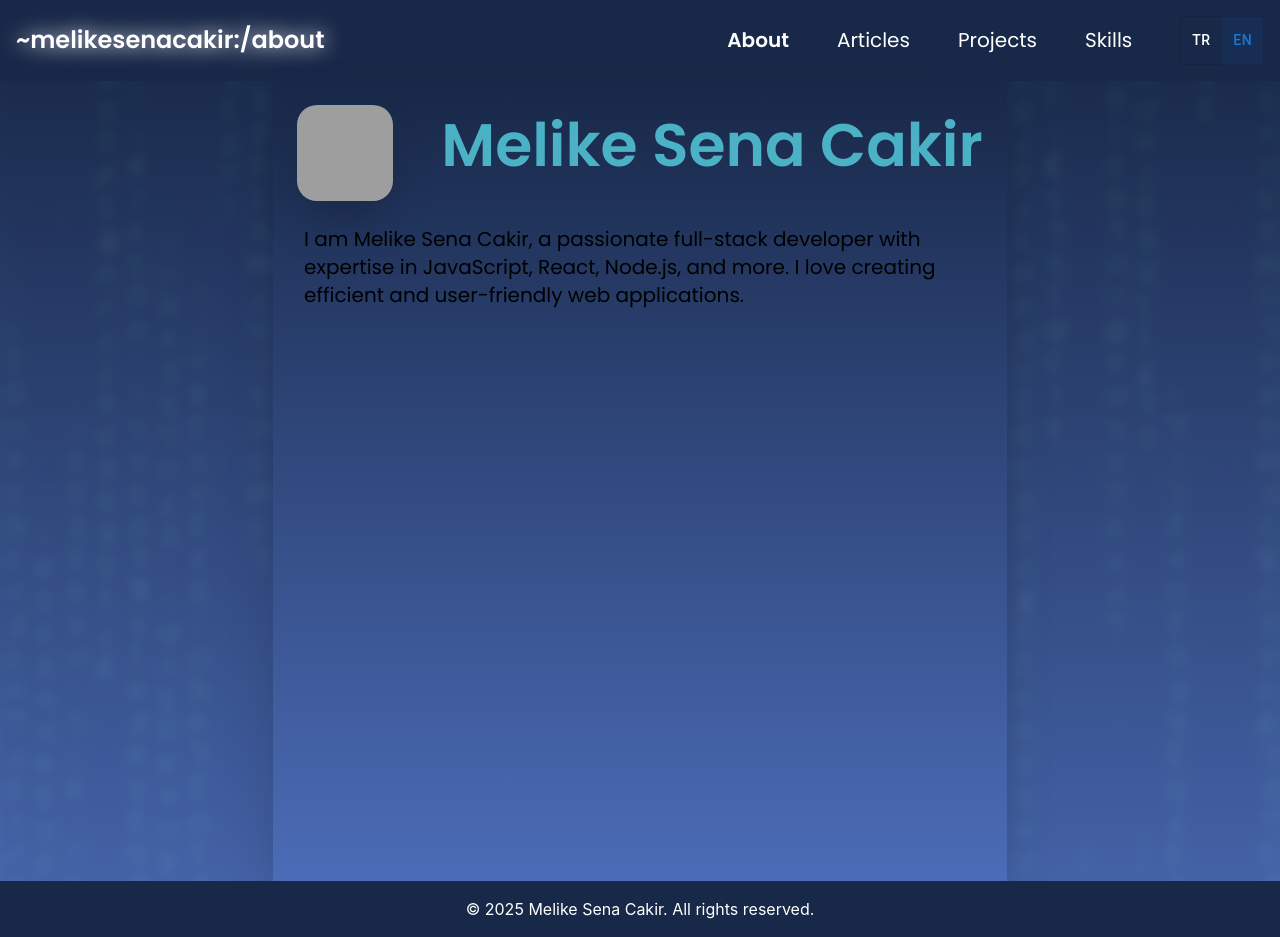
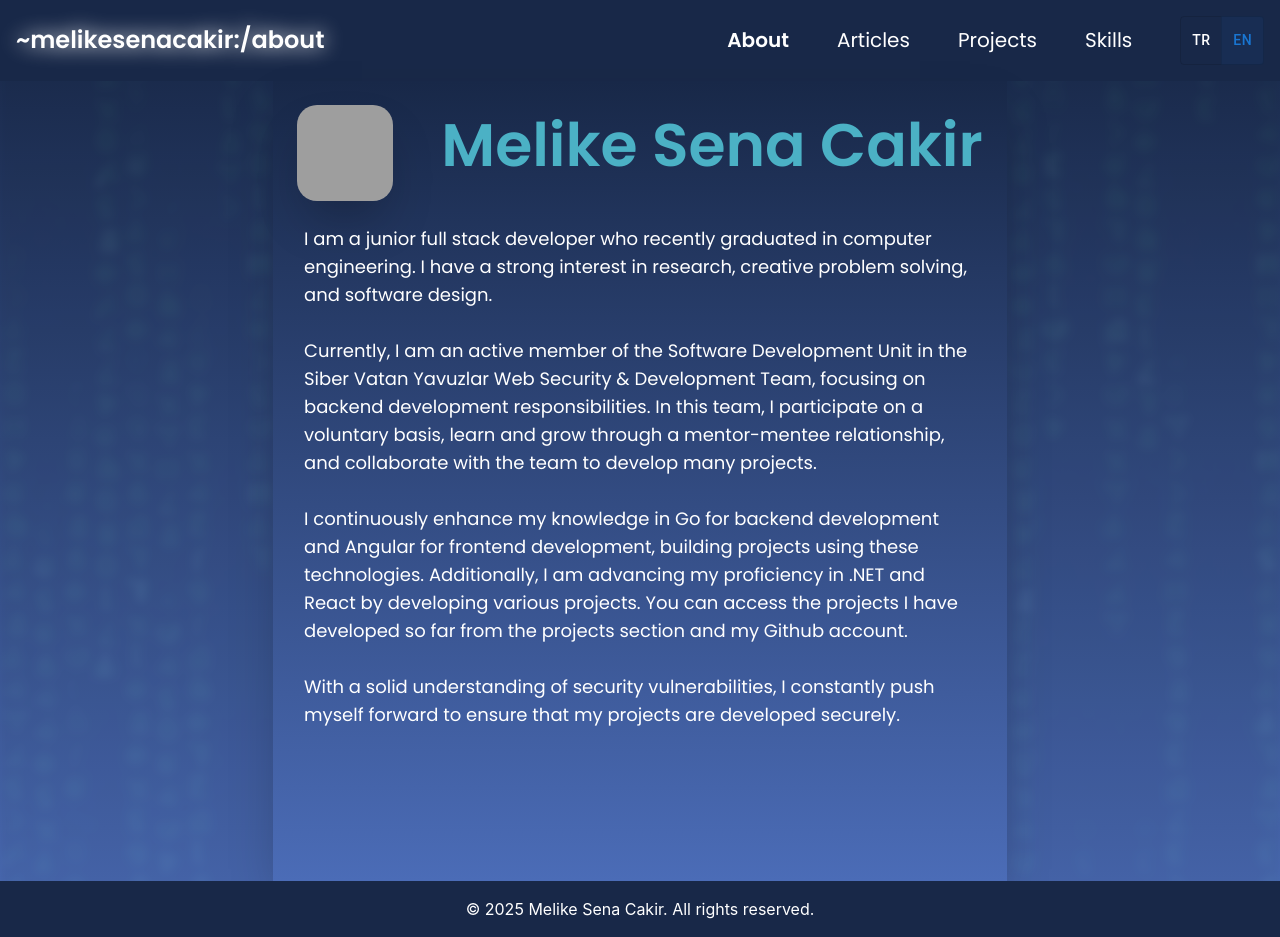
Before and after one commit to melikesenacakir/melike-portfolio, a React (Create React App) app: page /about in a window 1280 px wide. Built offline with nearby package versions, Linux system fonts and the light colour scheme; grey boxes are pictures that could not be loaded.

Commit message:
project updates

```diff
--- a/public/locales/en/common.json
+++ b/public/locales/en/common.json
@@ -1,6 +1,6 @@
 {
     "title": "Full-Stack Developer",
-    "description": "Hello! Welcome to my webpage. I am Melike Sena Cakir, a passionate full-stack developer with experience in React, Golang, Angular, and more. I love creating efficient and user-friendly web applications.",
+    "description": "Hello! Welcome to my webpage. I am Melike Sena Cakir, a passionate full-stack developer with experience in React, Golang, Angular, and more. I love creating efficient and user-friendly web applications :)",
     "navbar": {
         "icon": "~melikesenacakir:",
         "articles": "Articles",
@@ -10,9 +10,9 @@
     },
     "mail": "melikesennaa@gmail.com",
     "about": {
-        "heading": "Melike Sena Cakir",
-        "content": "I am Melike Sena Cakir, a passionate full-stack developer with expertise in JavaScript, React, Node.js, and more. I love creating efficient and user-friendly web applications."
-    },
+    "heading": "Melike Sena Cakir",
+    "content": "I am a junior full stack developer who recently graduated in computer engineering. I have a strong interest in research, creative problem solving, and software design.\n\n Currently, I am an active member of the Software Development Unit in the Siber Vatan Yavuzlar Web Security & Development Team, focusing on backend development responsibilities. In this team, I participate on a voluntary basis, learn and grow through a mentor-mentee relationship, and collaborate with the team to develop many projects.\n\n I continuously enhance my knowledge in Go for backend development and Angular for frontend development, building projects using these technologies. Additionally, I am advancing my proficiency in .NET and React by developing various projects. You can access the projects I have developed so far from the projects section and my Github account.\n\n With a solid understanding of security vulnerabilities, I constantly push myself forward to ensure that my projects are developed securely."
+},
     "projects": [
         {
             "name" : "CodinLab",
--- a/public/locales/tr/common.json
+++ b/public/locales/tr/common.json
@@ -1,6 +1,6 @@
 {
     "title": "Full-Stack Developer",
-    "description": "Merhaba! Web sayfama hoş geldiniz. Ben Melike Sena Çakır, React, Golang, Angular ve daha fazlası konusunda uzmanlığa sahip tutkulu bir full-stack geliştiriciyim. Verimli ve kullanıcı dostu web uygulamaları oluşturmayı seviyorum.",
+    "description": "Merhaba! Web sayfama hoş geldiniz. Ben Melike Sena Çakır, React, Golang, Angular ve daha fazlası konusunda uzmanlığa sahip tutkulu bir full-stack geliştiriciyim. Verimli ve kullanıcı dostu web uygulamaları oluşturmayı seviyorum :)",
     "navbar": {
         "icon": "~melikesenacakir:",
         "articles": "Makaleler",
@@ -11,7 +11,7 @@
     "mail": "melikesennaa@gmail.com",
     "about": {
         "heading": "Melike Sena Çakır",
-        "content": "Ben Melike Sena Çakır, JavaScript, React, Node.js ve daha fazlası konusunda uzmanlığa sahip tutkulu bir full-stack geliştiriciyim. Verimli ve kullanıcı dostu web uygulamaları oluşturmayı seviyorum."
+        "content": "Bilgisayar mühendisliğinden yeni mezun olmuş junior full stack developer'ım. Araştırmaya, yaratıcı problem çözmeye ve yazılım tasarımına güçlü bir ilgim var.\n\n Şu anda Siber Vatan Yavuzlar Web Güvenlik & Geliştirme Ekibi'nde Yazılım Geliştirme Birimi'nin aktif bir üyesiyim ve backend geliştirme sorumluluklarına odaklanıyorum. Bu takımda gönüllülük esaslı olarak yer alıyor, mentör-mentee ilişkisiyle öğrenip gelişiyor ve ekiple birlikte birçok proje geliştiriyoruz.\n\n Backend geliştirme için Go, frontend geliştirme için Angular konusundaki bilgilerimi sürekli olarak geliştiriyorum ve bu teknolojileri kullanarak projeler geliştiriyorum. Ayrıca .NET ve React konusundaki yetkinliğimi de çeşitli projeler geliştirerek ileriye taşıyorum. Şimdiye kadar geliştirdiğim projelere projeler bölümünden ve Github hesabımdan erişebilirsiniz.\n\n Güvenlik açıkları konusunda sağlam bir anlayışa sahip olarak, projelerimin güvenli bir şekilde geliştirilmesini sağlamak için kendimi sürekli olarak ileriye taşıyorum."
     },
     "projects": [
         {
--- a/src/pages/about/index.jsx
+++ b/src/pages/about/index.jsx
@@ -20,8 +20,8 @@ export const About = () => {
                         <h1 className="text-6xl text-cuteBlue font-bold font-poppins mb-4">{t('about.heading')}</h1>
                     </div>
                     </div>
-                    <div className="max-w-2xl">
-                        <p className="font-poppins text-xl">{t('about.content')}</p>
+                    <div className="max-w-2xl whitespace-pre-line">
+                        <p className="font-poppins text-white text-lg font-thin">{t('about.content')}</p>
                     </div>
                 </div>
                 <Footer />
```
